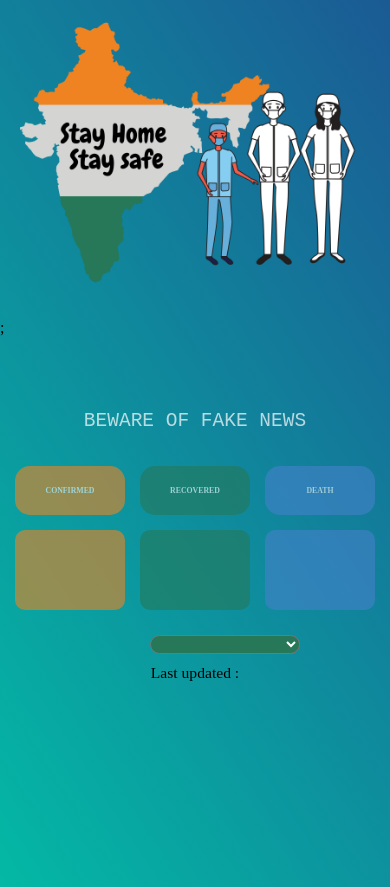
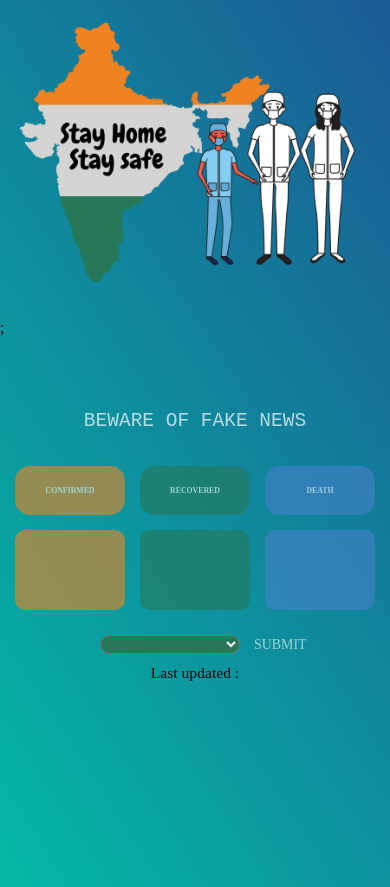
Before and after one commit to aminul-dot/Covid19-india-monitor, a plain HTML site: page index.html in a window 390 px wide. Shown: the part 210-1097 px from the top of the page. Drawn offline with Linux system fonts and the light colour scheme; no server answers.

Commit message:
Update index.html

```diff
--- a/index.html
+++ b/index.html
@@ -297,6 +297,19 @@ section{
 
          }
 
+         #sub{
+  opacity: 0.6;
+ transition: 0.3s;
+ color: white;
+ cursor: pointer;
+ font-size: 87%;
+ margin-left:10px;
+
+}
+#sub:hover {
+  opacity: 1;
+}
+
 
 
 
@@ -409,9 +422,9 @@ background-color: white;
   font-size: 3vw;
 }
 #select{
-    width: 150px;
+    width: 140px;
     border-radius: 20px;
-    margin-left:150px;
+    margin-left:100px;
     margin-top:10px;
     margin-bottom:10px;
     color: white;
@@ -484,8 +497,8 @@ background-color: white;
   <div id="mobile">
   <select  id="select" >
 
-
   </select>
+  <label id="sub">SUBMIT</label>
 	</div>
 
 	<div class="update">Last updated : <span id="last"></span></div>
```
